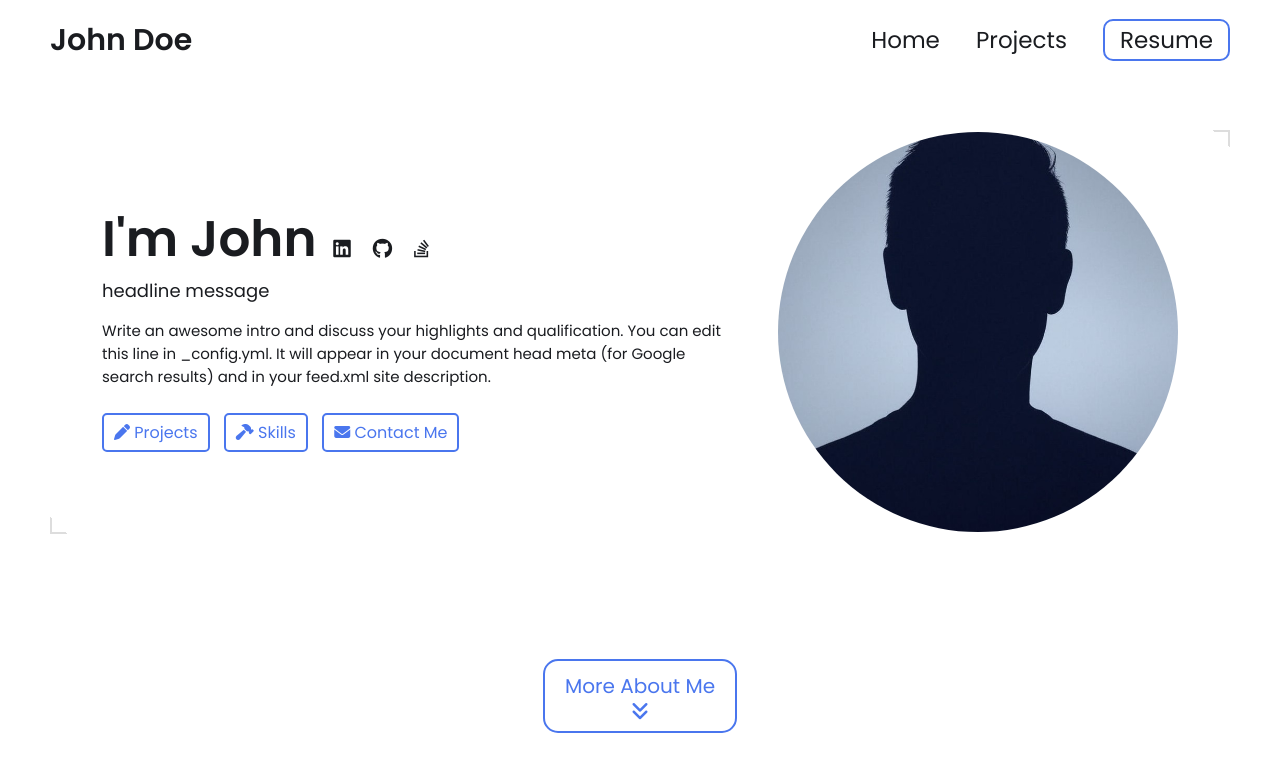
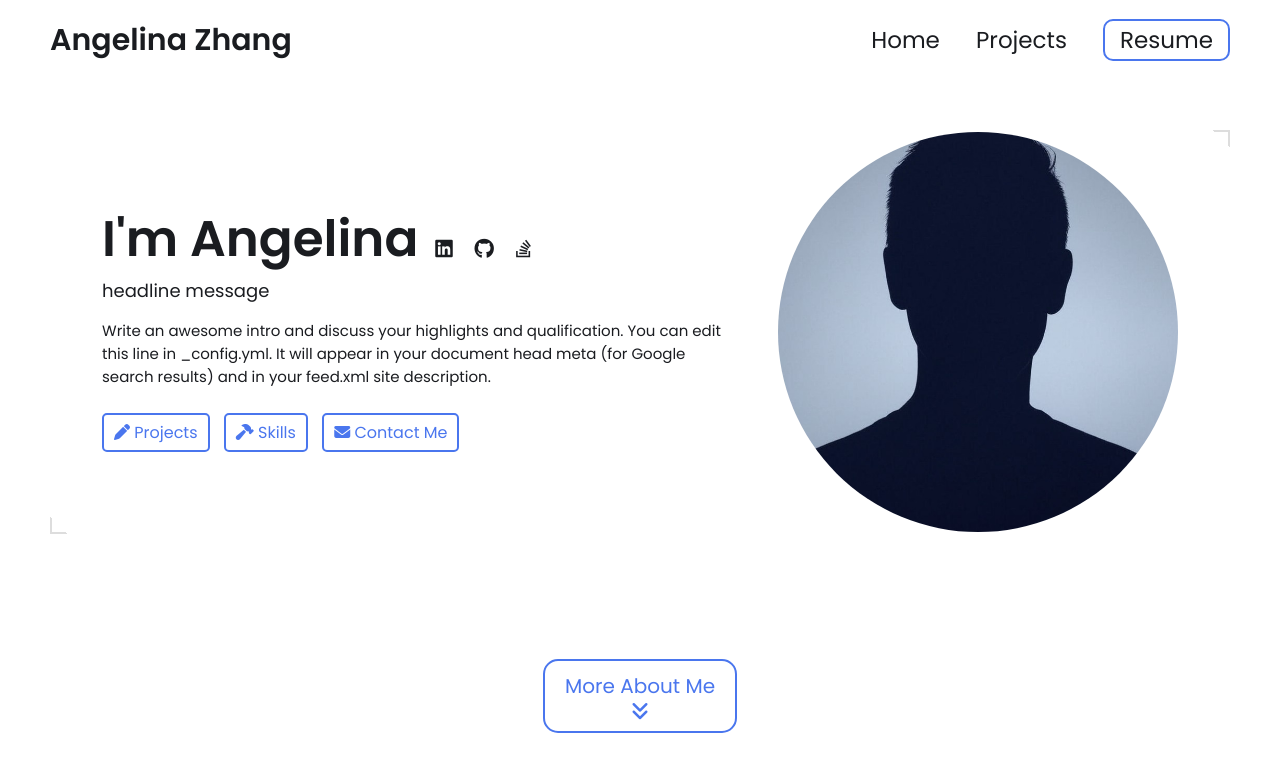
Before and after one commit to angelina-zhang/angelina-zhang.github.io, a Jekyll site: the page built from index.html, in a window 1280 px wide and 900 px high. Shown: the top 772 px of the window. Built offline with Jekyll 4.4.1, drawn with Linux system fonts in a browser that asks for light colours.

Commit message:
Update _config.yml

```diff
--- a/_config.yml
+++ b/_config.yml
@@ -7,12 +7,12 @@
 
 # Main Page Setup
 
-title: John Doe's Portfolio # This is what shows up in the tab of the browser
+title: Angelina Zhang's Portfolio # This is what shows up in the tab of the browser
 
 
 
 # Hero Section
-name: John Doe
+name: Angelina Zhang
 headline: headline message
 description: >- # dont remove this line. this will ignore all new lines until the next section
   Write an awesome intro and discuss your highlights and qualification. You can edit this
```
